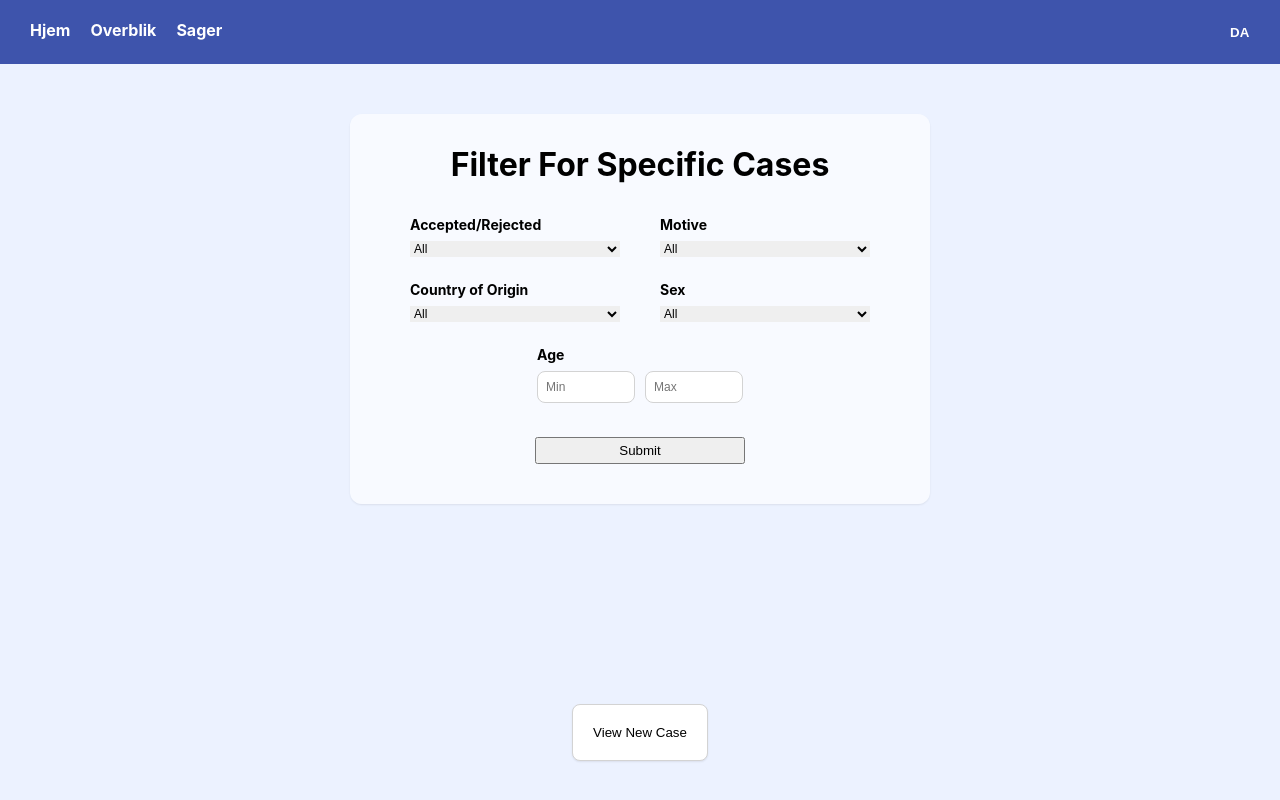
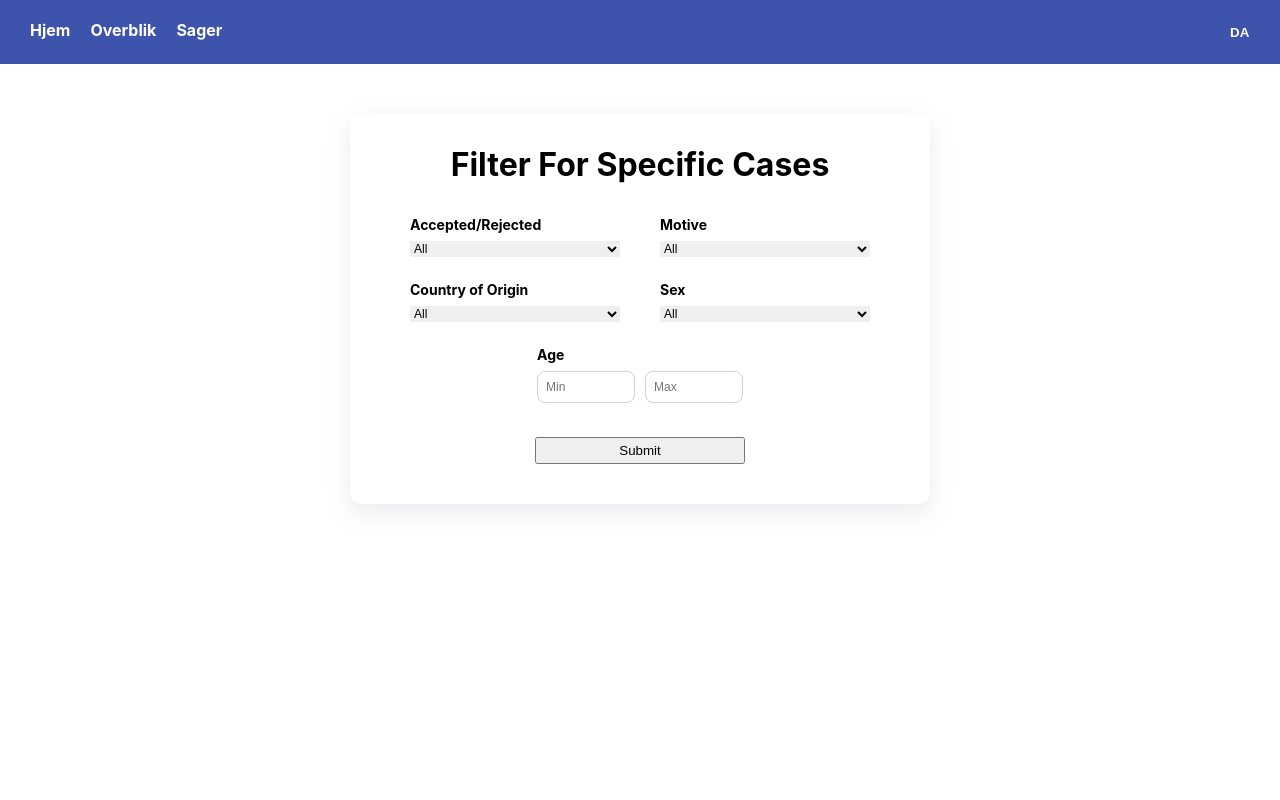
Before and after one commit to lilygostovic/DASS-frontend, a React (Create React App) app: page /cases in a window 1280 px wide. Shown: the top 800 px of the page. Built offline with nearby package versions, Linux system fonts and the light colour scheme.

Commit message:
Update styling

```diff
--- a/src/pages/Cases/CaseView/index.tsx
+++ b/src/pages/Cases/CaseView/index.tsx
@@ -10,11 +10,13 @@ export const Container = styled.div`
   flex-direction: column;
   align-items: center;
   justify-content: center;
+
+  margin-top: 150px;
   padding: 10px 80px 40px 80px;
 
   background-color: #ffffffa2;
   border-radius: 12px;
-  box-shadow: rgba(0, 0, 0, 0.08) 0px 1px 2px 0px;
+  box-shadow: rgba(149, 157, 165, 0.2) 0px 8px 24px;
 `;
 
 export type CaseViewProps = {
--- a/src/pages/Cases/Form/StyledComponents.tsx
+++ b/src/pages/Cases/Form/StyledComponents.tsx
@@ -56,5 +56,5 @@ export const Container = styled.div`
 
   background-color: #ffffffa2;
   border-radius: 12px;
-  box-shadow: rgba(0, 0, 0, 0.08) 0px 1px 2px 0px;
+  box-shadow: rgba(149, 157, 165, 0.2) 0px 8px 24px;
 `;
--- a/src/pages/Cases/index.tsx
+++ b/src/pages/Cases/index.tsx
@@ -4,14 +4,9 @@ import { CaseView } from "./CaseView";
 import { type Filters } from "./CaseView/Types";
 import { Form } from "./Form";
 import { Nav } from "../../components";
-import { PageBreak } from "./components/Helper";
 import styled from "styled-components";
 import { useForm } from "react-hook-form";
 
-const DassDiv = styled.div`
-  background-color: #ecf2ff;
-  height: 2000px; // todo:: get rid of hard coded 2000px
-`;
 const Content = styled.div`
   margin: 50px 10vw;
   height: 80vh;
@@ -22,14 +17,18 @@ const Content = styled.div`
   align-items: center;
 `;
 const RefreshButton = styled.button`
-  margin-top: 40px;
+  width: 150px;
+  margin: 40px 0px;
   padding: 20px;
 
   border-radius: 8px;
-  border: 1px solid lightGrey;
-  background-color: white;
+  border: none;
 
-  box-shadow: rgba(0, 0, 0, 0.08) 0px 1px 2px 0px;
+  color: white;
+  font-size: 14px;
+  background-color: #151515c7;
+
+  box-shadow: rgba(0, 0, 0, 0.35) 0px 5px 15px;
 `;
 
 export const Cases = () => {
@@ -76,7 +75,7 @@ export const Cases = () => {
   };
 
   return (
-    <DassDiv>
+    <div>
       <Nav />
       <Content>
         <Form
@@ -84,10 +83,15 @@ export const Cases = () => {
           handleSubmit={handleSubmit}
           onSubmit={onSubmit}
         />
-        <PageBreak />
         {caseNumber !== undefined && text !== undefined && (
+          <div
+            style={{
+              display: "flex",
+              flexDirection: "column",
+              alignItems: "center",
+            }}
+          >
             <CaseView caseNumber={caseNumber} filters={filters} text={text} />
-        )}
             <RefreshButton
               // eslint-disable-next-line @typescript-eslint/no-misused-promises
               onClick={async () => {
@@ -96,7 +100,9 @@ export const Cases = () => {
             >
               View New Case
             </RefreshButton>
+          </div>
+        )}
       </Content>
-    </DassDiv>
+    </div>
   );
 };
```
Lines whose indentation alone changed are shown as unchanged.
